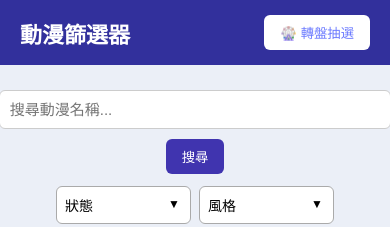
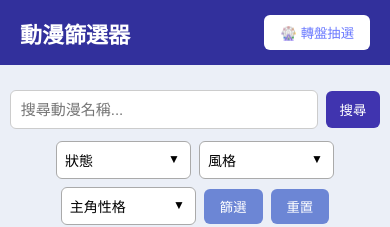
Before and after one commit to yuhan222/anime-filter, a React (Create React App) app: page / in a window 390 px wide. Shown: the top 227 px of the page. Built offline with nearby package versions, Linux system fonts and the light colour scheme.

Commit message:
Update AnimeFilter.css

```diff
--- a/src/components/AnimeFilter.css
+++ b/src/components/AnimeFilter.css
@@ -413,26 +413,43 @@
   }
 }
 
-/* ... (保留 AnimeFilter.css 原有內容) ... */
+/* ... (保留上面的 CSS) ... */
 
 /* 📱 手機版響應式設計 */
 @media (max-width: 768px) {
-  /* 搜尋區塊垂直排列 */
+
+  /* 搜尋區塊整體寬度 */
   #searchSection {
     width: 95%;
   }
 
+  /* ⭐ 修正：讓搜尋欄與按鈕水平對齊 */
   .search-bar-wrapper {
-    flex-direction: column;
+    display: flex;
+    flex-direction: row !important; /* 強制水平排列 */
+    gap: 8px; /* 輸入框與按鈕的間距 */
     width: 100%;
+    align-items: center;
   }
 
+  /* ⭐ 修正：輸入框自動縮放，佔據剩餘空間 */
   #searchBar,
   .search-bar-wrapper input {
-    width: 100%;
+    width: auto; /* 取消 100% 寬度 */
+    flex: 1;     /* 自動填滿剩餘空間 */
+    min-width: 0; /* 防止輸入框撐開容器 */
     max-width: none;
   }
 
+  /* ⭐ 修正：搜尋按鈕固定大小，不被壓縮 */
+  #searchNameBtn {
+    width: auto;
+    white-space: nowrap; /* 文字不換行 */
+    flex-shrink: 0;      /* 防止按鈕被壓縮 */
+    padding: 9px 14px;   /* 調整手機版按鈕內距 */
+  }
+
+  /* 下方的篩選器保持緊湊 */
   #filters {
     gap: 8px;
   }
@@ -454,14 +471,14 @@
     flex-direction: column;
     padding: 15px;
     width: 95%;
-    max-height: 90vh; /* 防止彈窗超出螢幕高度 */
-    overflow-y: auto; /* 允許彈窗內部滾動 */
+    max-height: 90vh;
+    overflow-y: auto;
   }
 
   #detailImg {
     max-width: 100%;
     max-height: 250px;
-    margin: 0 auto; /* 圖片置中 */
+    margin: 0 auto;
     display: block;
   }
 
@@ -476,13 +493,13 @@
 
   .trailer-section iframe,
   .detail-right iframe {
-    width: 100%; /* 影片寬度自適應 */
+    width: 100%;
     height: 200px;
   }
 
-  /* 按鈕調整 */
+  /* 加入轉盤按鈕調整 */
   .add-wheel-btn {
-    position: static; /* 取消絕對定位 */
+    position: static;
     width: 100%;
     margin-top: 15px;
     padding: 12px;
```
